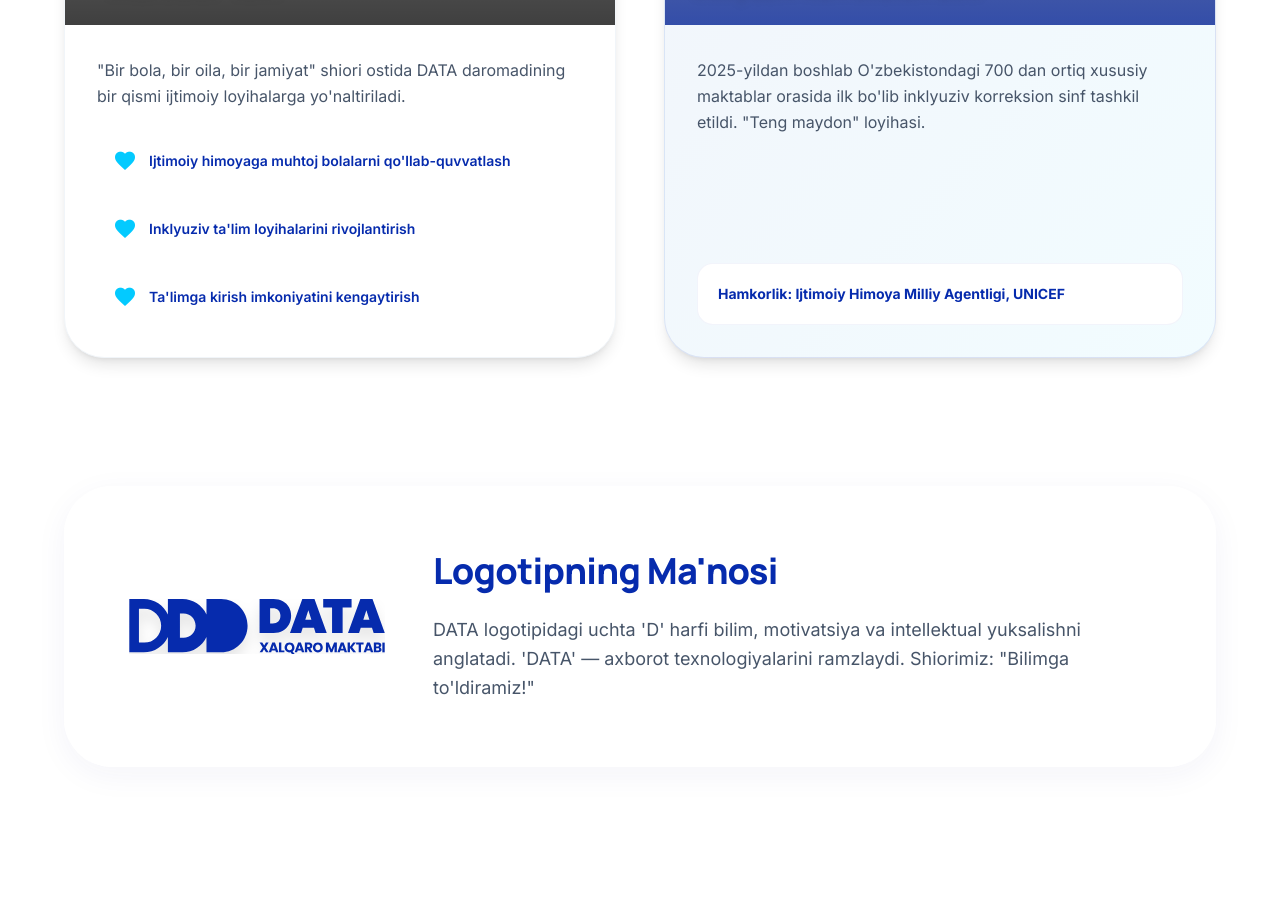
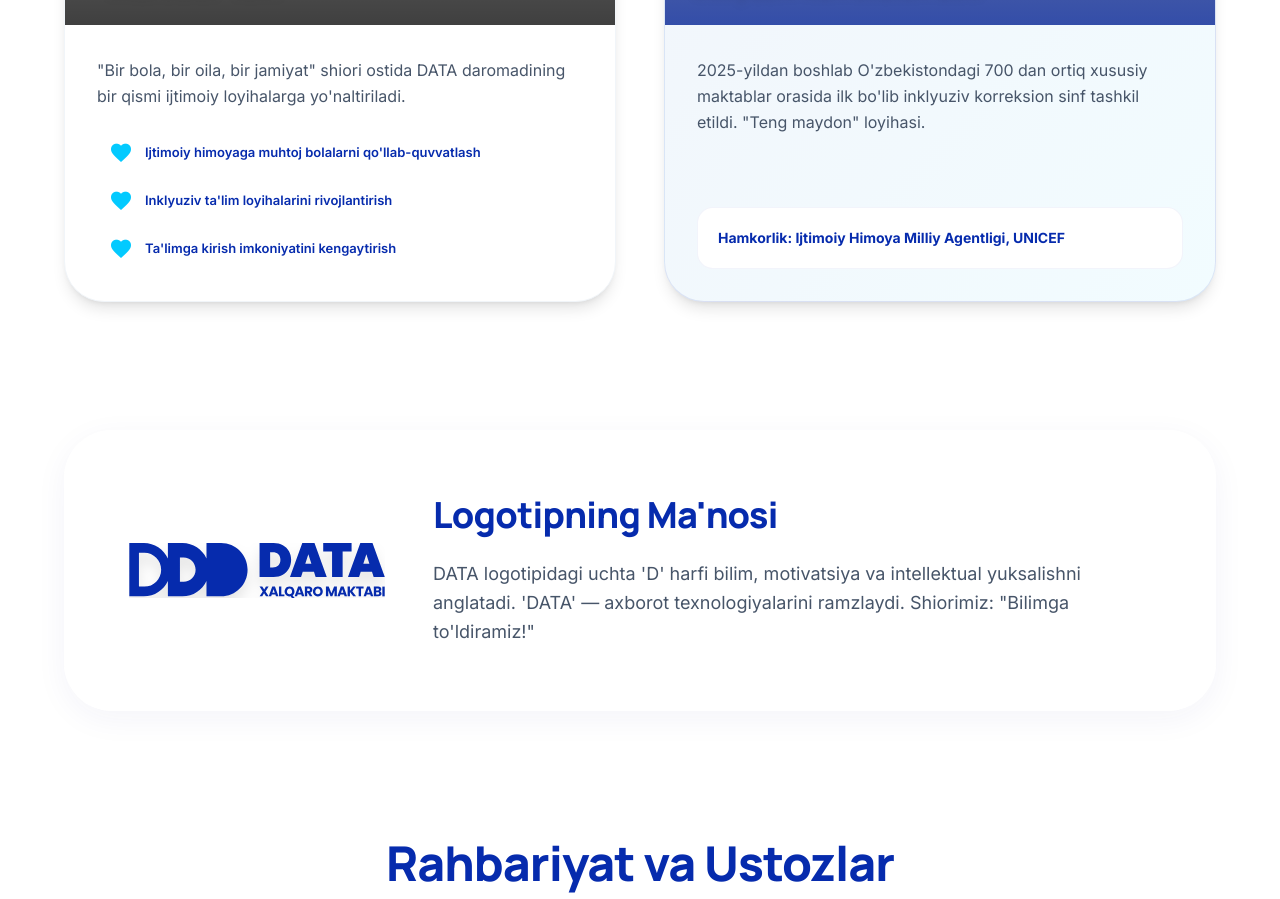
Before and after one commit to norbekqodirov/datamaktab, a React (Vite) app: page /maktab-haqida in a window 1280 px wide. Shown: the part 7800-8699 px from the top of the page. Built offline with nearby package versions, Linux system fonts and the light colour scheme; no server answers; grey boxes are pictures that could not be loaded.

Commit message:
Decrease list spacing in About

```diff
--- a/src/pages/About.tsx
+++ b/src/pages/About.tsx
@@ -444,11 +444,11 @@ export default function About() {
               </div>
               <div className="p-8 flex flex-col flex-1">
                 <p className="text-on-surface-muted leading-relaxed mb-6">"Bir bola, bir oila, bir jamiyat" shiori ostida DATA daromadining bir qismi ijtimoiy loyihalarga yo'naltiriladi.</p>
-                <div className="space-y-3 mt-auto">
+                <div className="space-y-2 mt-auto">
                   {["Ijtimoiy himoyaga muhtoj bolalarni qo'llab-quvvatlash", "Inklyuziv ta'lim loyihalarini rivojlantirish", "Ta'limga kirish imkoniyatini kengaytirish"].map((item, i) => (
-                    <div key={i} className="flex items-center gap-3 p-4 bg-surface rounded-2xl">
-                      <span className="material-symbols-outlined text-[#03caff] flex-shrink-0">favorite</span>
-                      <span className="text-sm font-semibold text-primary">{item}</span>
+                    <div key={i} className="flex items-center gap-3 py-2 px-3 bg-surface rounded-xl">
+                      <span className="material-symbols-outlined text-[#03caff] flex-shrink-0 text-[20px]">favorite</span>
+                      <span className="text-[13px] font-semibold text-primary leading-tight">{item}</span>
                     </div>
                   ))}
                 </div>
```
